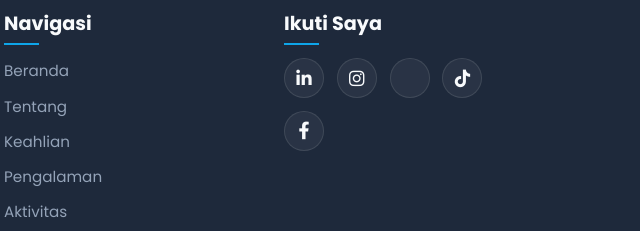
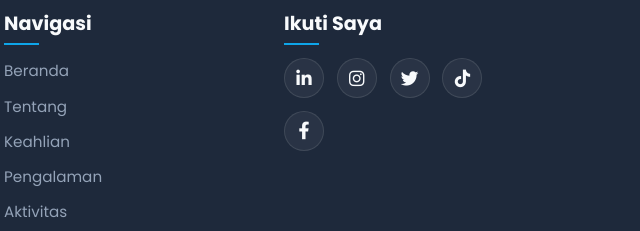
Before and after one commit to lufyanto/portofolio-website-lufy, a website: page index.html in a window 1280 px wide. Shown: the part 6968-7199 px from the top of the page, 636-1276 px from the left. Drawn offline with Linux system fonts and the light colour scheme.

Commit message:
Memperbaiki bug

```diff
--- a/index.html
+++ b/index.html
@@ -354,7 +354,7 @@
                 <div class="social-links">
                     <a href="https://linkedin.com" target="_blank" aria-label="LinkedIn"><i class="fab fa-linkedin-in"></i></a>
                     <a href="https://instagram.com" target="_blank" aria-label="Instagram"><i class="fab fa-instagram"></i></a>
-                    <a href="https://x.com" target="_blank" aria-label="X (Twitter)"><i class="fab fa-x-twitter"></i></a>
+                    <a href="https://x.com" target="_blank" aria-label="X (Twitter)"><i class="fab fa-twitter"></i></a>
                     <a href="https://tiktok.com" target="_blank" aria-label="TikTok"><i class="fab fa-tiktok"></i></a>
                     <a href="https://facebook.com" target="_blank" aria-label="Facebook"><i class="fab fa-facebook-f"></i></a>
                 </div>
```
